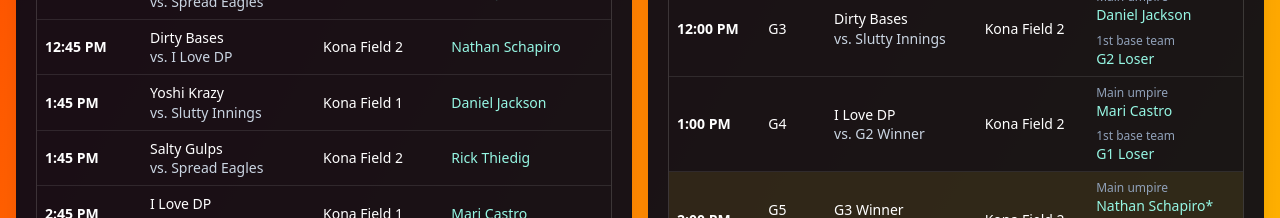
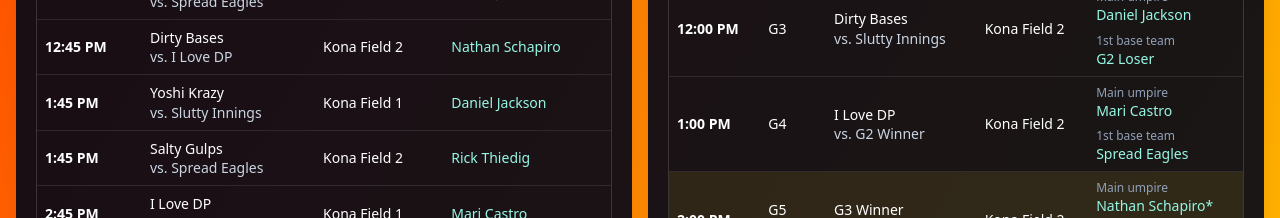
Before and after one commit to AObchildress/hawaii-gay-kickball, a React (Vite) app: page / in a window 1280 px wide. Shown: the part 2840-3058 px from the top of the page. Built offline with nearby package versions, Linux system fonts and the light colour scheme; no server answers.

Commit message:
Name Spread Eagles as Sunday's 1 PM first-base umpire team

```diff
--- a/src/TournamentSchedule.tsx
+++ b/src/TournamentSchedule.tsx
@@ -12,7 +12,7 @@ const sundayFirstBaseTeams: Record<string, string> = {
   G1: 'Dirty Bases',
   G2: 'I Love DP',
   G3: 'G2 Loser',
-  G4: 'G1 Loser',
+  G4: 'Spread Eagles',
   G5: 'G3 Loser',
 };
 
```
